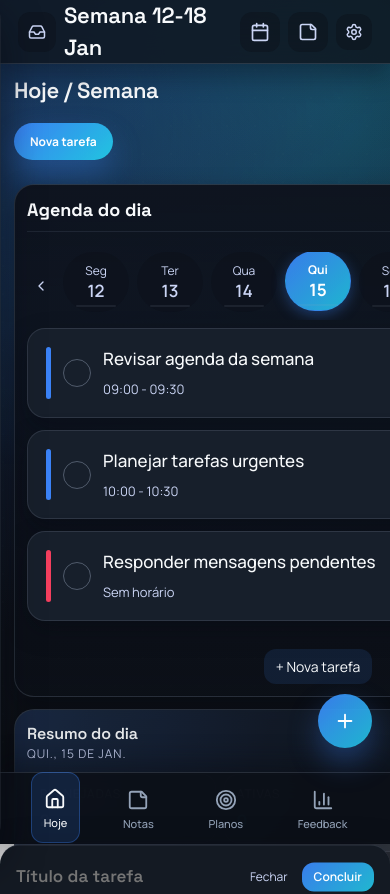
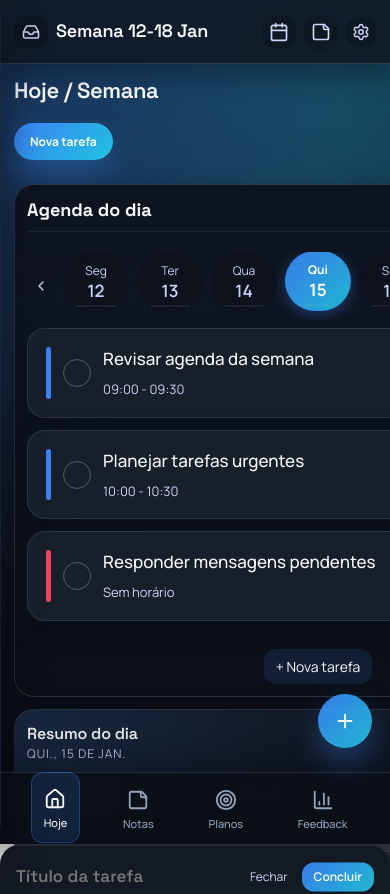
Before and after one commit to LuizFernando1241/organizacao-pwa, a React (Vite) app: page / in a window 390 px wide. Shown: the top 894 px of the page. Built offline with nearby package versions, Linux system fonts and the light colour scheme; no server answers.

Commit message:
Polish mobile layout alignment

```diff
--- a/src/App.css
+++ b/src/App.css
@@ -36,9 +36,10 @@
 .app-content {
   flex: 1;
   width: 100%;
-  padding: var(--grid-page-padding-mobile);
   padding-top: calc(var(--grid-page-padding-mobile) + var(--size-top-bar-height));
   padding-bottom: calc(var(--grid-page-padding-mobile) + 88px + env(safe-area-inset-bottom));
+  padding-left: calc(var(--grid-page-padding-mobile) + env(safe-area-inset-left));
+  padding-right: calc(var(--grid-page-padding-mobile) + env(safe-area-inset-right));
   max-width: none;
   margin: 0 auto;
 }
@@ -639,9 +640,10 @@
 
 @media (min-width: 960px) {
   .app-content {
-    padding: var(--grid-page-padding-desktop);
     padding-top: calc(var(--grid-page-padding-desktop) + var(--size-top-bar-height));
     padding-bottom: calc(var(--grid-page-padding-desktop) + 88px + env(safe-area-inset-bottom));
+    padding-left: calc(var(--grid-page-padding-desktop) + env(safe-area-inset-left));
+    padding-right: calc(var(--grid-page-padding-desktop) + env(safe-area-inset-right));
     max-width: none;
   }
 }
@@ -658,9 +660,10 @@
   }
 
   .app-content {
-    padding: 14px;
     padding-top: calc(14px + var(--size-top-bar-height));
     padding-bottom: calc(14px + 76px + env(safe-area-inset-bottom));
+    padding-left: calc(14px + env(safe-area-inset-left));
+    padding-right: calc(14px + env(safe-area-inset-right));
   }
 
   .page-title {
@@ -766,7 +769,7 @@
 
 @media (min-width: 1100px) {
   .app-content {
-    padding-left: calc(var(--grid-page-padding-desktop) + var(--size-nav-rail-width));
+    padding-left: calc(var(--grid-page-padding-desktop) + var(--size-nav-rail-width) + env(safe-area-inset-left));
   }
 }
 
--- a/src/components/TopBar.css
+++ b/src/components/TopBar.css
@@ -7,7 +7,8 @@
   display: flex;
   align-items: center;
   justify-content: space-between;
-  padding: 0 var(--grid-page-padding-mobile);
+  padding-left: calc(var(--grid-page-padding-mobile) + env(safe-area-inset-left));
+  padding-right: calc(var(--grid-page-padding-mobile) + env(safe-area-inset-right));
   background: var(--color-background-glass);
   backdrop-filter: blur(22px);
   border-bottom: 1px solid rgba(148, 163, 184, 0.2);
@@ -22,18 +23,25 @@
   line-height: var(--font-line-height-base);
   letter-spacing: var(--font-letter-spacing-tight);
   color: var(--color-text-primary);
+  min-width: 0;
+  overflow: hidden;
+  text-overflow: ellipsis;
+  white-space: nowrap;
 }
 
 .top-bar__left {
   display: flex;
   align-items: center;
   gap: var(--space-2);
+  min-width: 0;
+  flex: 1;
 }
 
 .top-bar__actions {
   display: flex;
   align-items: center;
   gap: var(--space-2);
+  flex-shrink: 0;
 }
 
 .top-bar__custom {
@@ -87,7 +95,30 @@
 
 @media (min-width: 960px) {
   .top-bar {
-    padding: 0 var(--grid-page-padding-desktop);
+    padding-left: calc(var(--grid-page-padding-desktop) + env(safe-area-inset-left));
+    padding-right: calc(var(--grid-page-padding-desktop) + env(safe-area-inset-right));
+  }
+}
+
+@media (max-width: 640px) {
+  .top-bar {
+    padding-left: calc(14px + env(safe-area-inset-left));
+    padding-right: calc(14px + env(safe-area-inset-right));
+    gap: var(--space-2);
+  }
+
+  .top-bar__title {
+    font-size: 18px;
+  }
+
+  .top-bar .icon-button {
+    width: 34px;
+    height: 34px;
+  }
+
+  .top-bar .icon-button--small {
+    width: 30px;
+    height: 30px;
   }
 }
 
```
